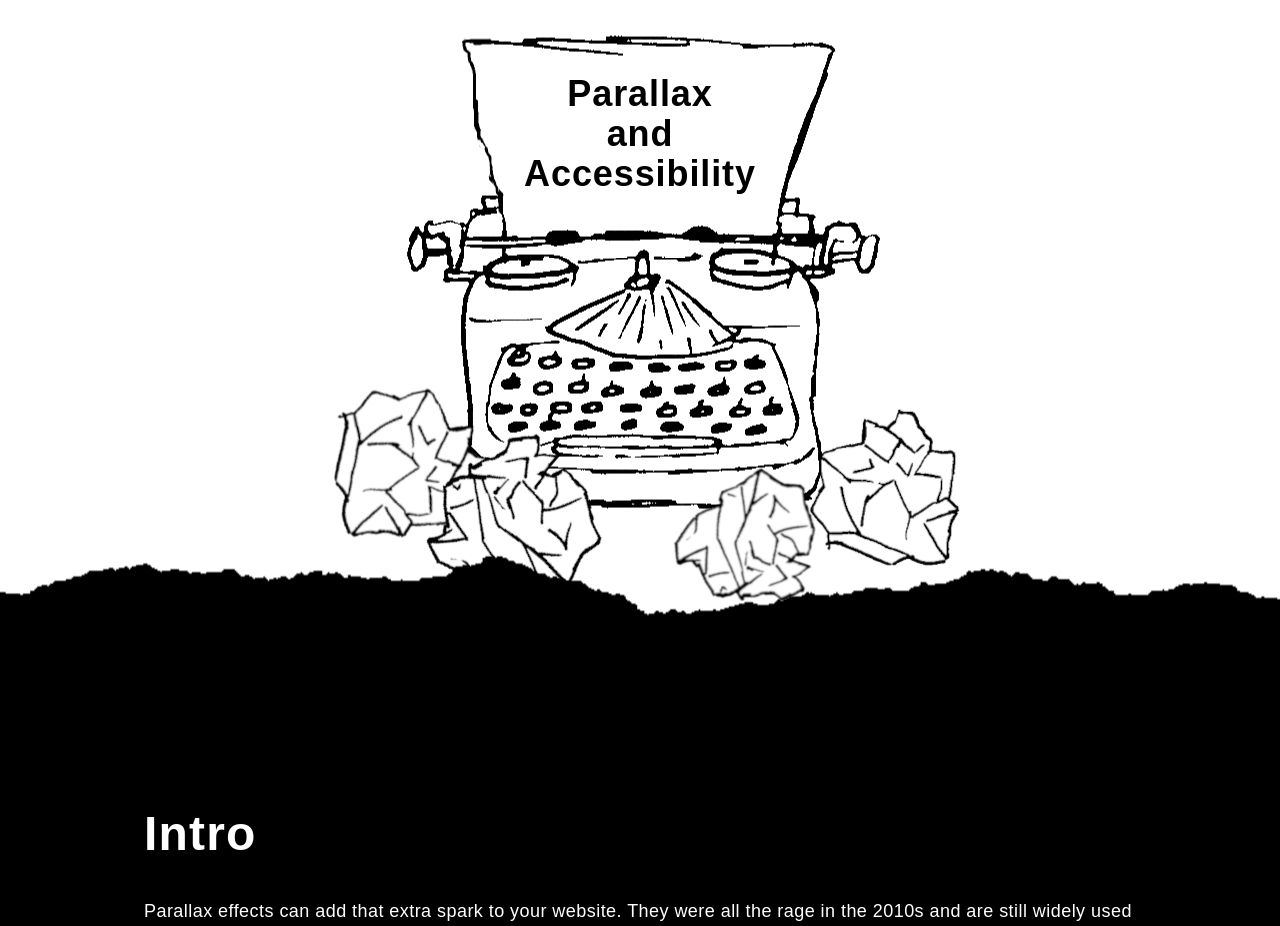
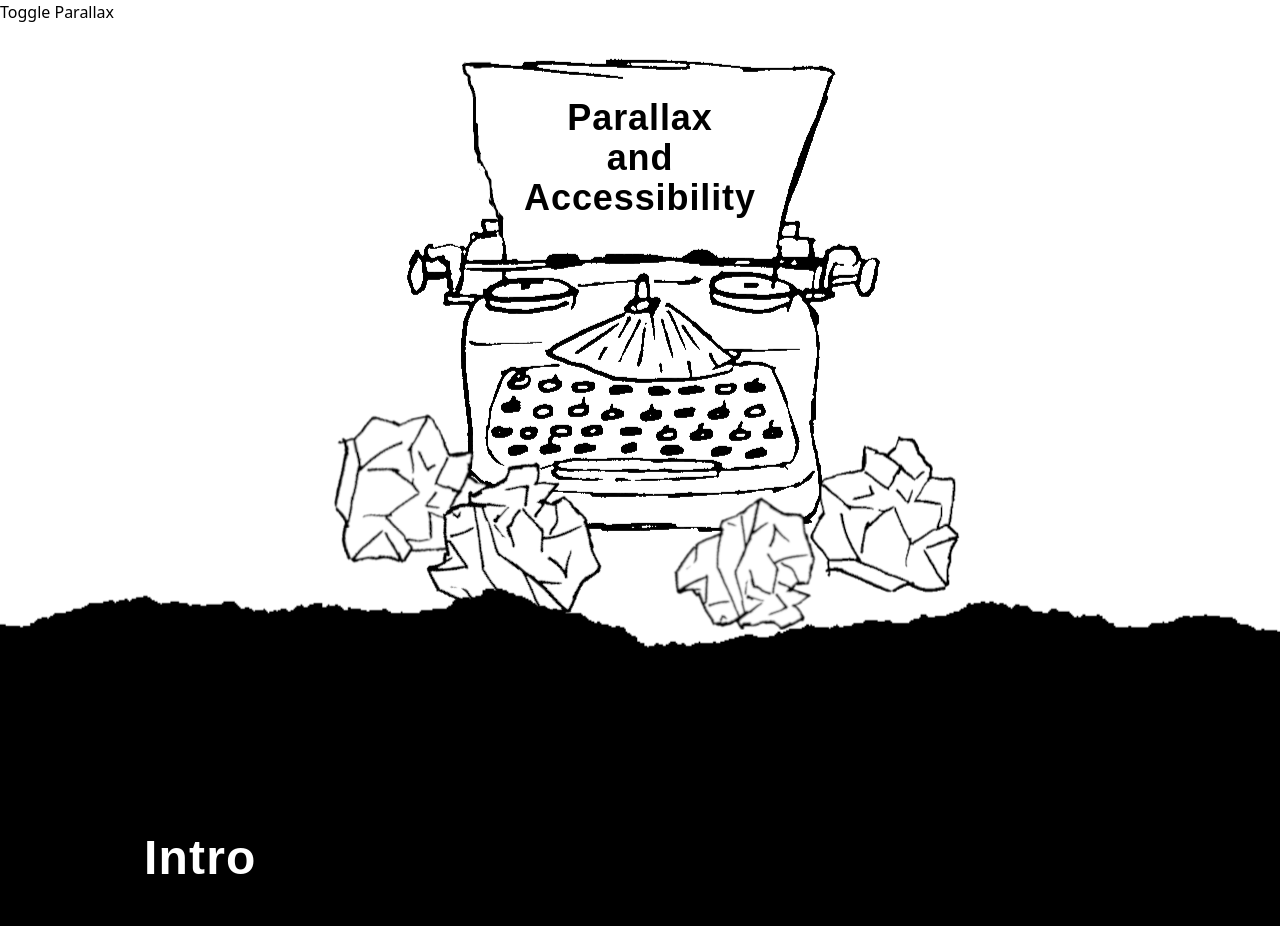
Before and after one commit to ElSmith7/accessibility-with-parallax, a React (Create React App) app: page / in a window 1280 px wide. Shown: the top 926 px of the page. Built offline with nearby package versions, Linux system fonts and the light colour scheme.

Commit message:
Added NavBar to App
created state for enabling and disabling parallax

```diff
--- a/src/App.tsx
+++ b/src/App.tsx
@@ -1,12 +1,17 @@
 import { ParallaxProvider } from "react-scroll-parallax";
+import { useState } from "react";
 import Hero from "./components/hero";
 import Content from "./components/content";
+import NavBar from "./components/nav-bar";
 
 const App = () => {
+  const [parallaxEnabled, setParallaxEnabled] = useState(true);
+
   return (
     <ParallaxProvider>
-      <Hero />
-      <Content />
+      <NavBar toggleParallax={() => setParallaxEnabled((prev) => !prev)} />
+      <Hero parallaxEnabled={parallaxEnabled} />
+      <Content parallaxEnabled={parallaxEnabled} />
     </ParallaxProvider>
   );
 };
```
